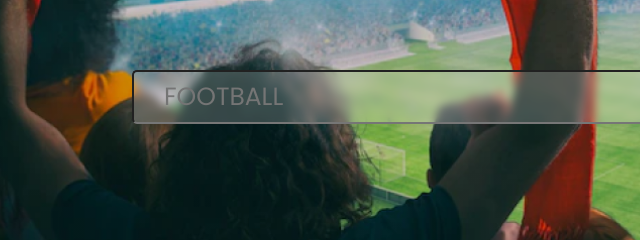
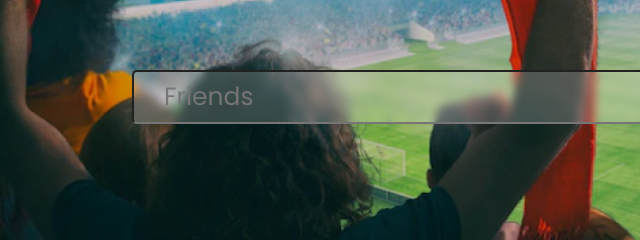
Before and after one commit to RiteshPhadtare2004/Olympics-Social-Media, a plain HTML site: page index.html in a window 1280 px wide. Shown: the part 412-652 px from the top of the page, 168-808 px from the left. Drawn offline with Linux system fonts and the light colour scheme.

Commit message:
search bar changed

```diff
--- a/index.html
+++ b/index.html
@@ -54,7 +54,7 @@
 
         <div class="Search-section flex">
             <div class="search-input">
-                <input type="text" placeholder="FOOTBALL"></div>
+                <input type="text" placeholder="Friends"></div>
             <div class=" search-text-div "></div>
             <div class="search-text ">Search</div>
 
```
